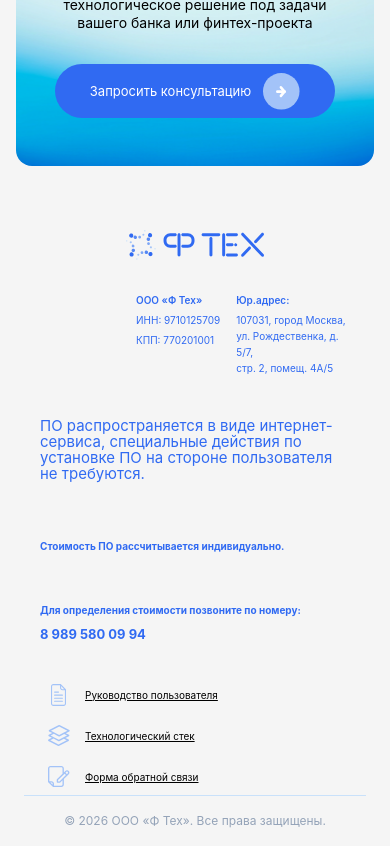
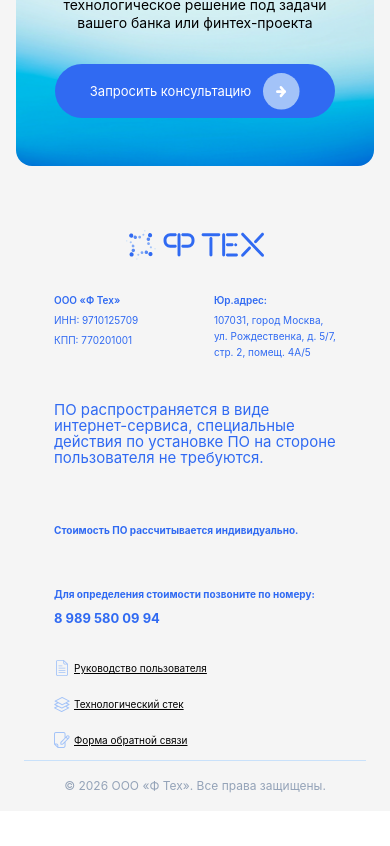
Before and after one commit to Dizel714/f-tech-landing, a Vue app: page / in a window 390 px wide. Shown: the part 5035-5881 px from the top of the page. After the commit the page ends 5846 px from the top, so only its background shows below. Built offline with nearby package versions, Linux system fonts and the light colour scheme.

Commit message:
feat: верстка футера

```diff
--- a/src/components/layout/AppFooter.vue
+++ b/src/components/layout/AppFooter.vue
@@ -59,18 +59,16 @@ const docLinks = [
 
             <div class="footer__address-block">
               <p class="footer__legal-name">Юр.адрес:</p>
-              <p class="footer__legal-row">107031, город Москва, <br> ул. Рождественка, д. 5/7, <br> стр. 2, помещ. 4А/5</p>
+              <p class="footer__legal-row">
+                107031, город Москва, <br> ул. Рождественка, д. 5/7, <br> стр. 2, помещ. 4А/5
+              </p>
             </div>
           </div>
         </div>
 
         <!-- Колонка 2: Три текстовых блока -->
         <div class="footer__col footer__col--info">
-          <div
-            v-for="block in infoBlocks"
-            :key="block.id"
-            class="footer__info-block"
-          >
+          <div v-for="block in infoBlocks" :key="block.id" class="footer__info-block">
             <h4 class="footer__info-title">{{ block.title }}</h4>
             <p class="footer__info-text" style="white-space: pre-line;">{{ block.text }}</p>
           </div>
@@ -83,32 +81,15 @@ const docLinks = [
         <div class="footer__col footer__col--links">
           <nav aria-label="Документы">
             <ul class="footer__links-list">
-              <li
-                v-for="link in docLinks"
-                :key="link.id"
-                class="footer__link-item"
-              >
+              <li v-for="link in docLinks" :key="link.id" class="footer__link-item">
                 <!-- Иконка стрелки вправо -->
                 <span class="footer__link-icon" aria-hidden="true">
-                  <img
-                    v-if="link.icon"
-                    :src="link.icon"
-                    alt=""
-                    class="footer__link-icon-img"
-                  />
+                  <img v-if="link.icon" :src="link.icon" alt="" class="footer__link-icon-img" />
                 </span>
-                                <a
-                  v-if="!link.modal"
-                  :href="link.href"
-                  :download="link.download || null"
-                  class="footer__link"
-                >{{ link.label }}</a>
-                <button
-                  v-else
-                  class="footer__link footer__link--btn"
-                  type="button"
-                  @click="emit('open-modal')"
-                >{{ link.label }}</button>
+                <a v-if="!link.modal" :href="link.href" :download="link.download || null" class="footer__link">{{
+                  link.label }}</a>
+                <button v-else class="footer__link footer__link--btn" type="button" @click="emit('open-modal')">{{
+                  link.label }}</button>
               </li>
             </ul>
           </nav>
@@ -249,7 +230,6 @@ const docLinks = [
 }
 
 .footer__info-block:first-child .footer__info-text {
-  font-family: 'Inter';
   font-style: normal;
   font-weight: 400;
   font-size: 30px;
@@ -258,7 +238,6 @@ const docLinks = [
 }
 
 .footer__info-block:nth-child(2) .footer__info-text {
-  font-family: 'Inter';
   font-style: normal;
   font-weight: 700;
   font-size: 20px;
@@ -267,7 +246,6 @@ const docLinks = [
 }
 
 .footer__info-block:nth-child(3) .footer__info-title {
-  font-family: 'Inter';
   font-style: normal;
   font-weight: 700;
   font-size: 20px;
@@ -276,7 +254,6 @@ const docLinks = [
 }
 
 .footer__info-block:nth-child(3) .footer__info-text {
-  font-family: 'Inter';
   font-style: normal;
   font-weight: 700;
   font-size: 26px;
@@ -306,7 +283,7 @@ const docLinks = [
 }
 
 .footer__link-item {
-  display: flex;             /* флекс: иконка слева, текст справа */
+  display: flex;
   align-items: center;
   gap: var(--spacing-sm);
 }
@@ -327,7 +304,6 @@ const docLinks = [
 }
 
 .footer__link {
-  font-family: 'Inter', sans-serif;
   font-style: normal;
   font-weight: 400;
   font-size: 20px;
@@ -396,7 +372,7 @@ const docLinks = [
     height: 45px;
   }
 
-  .footer__link-icon-img{
+  .footer__link-icon-img {
     width: 32px;
     height: 32px;
   }
@@ -407,7 +383,7 @@ const docLinks = [
   .footer__grid {
     grid-template-columns: 1fr 2fr;
     grid-template-rows: auto auto;
-    padding: 0 var(--spacing-2xl);
+    padding: 0 var(--spacing-2xl) 16px;
   }
 
   .footer__col--brand {
@@ -482,7 +458,7 @@ const docLinks = [
     font-size: 17px;
   }
 
-    .footer__link-icon-img{
+  .footer__link-icon-img {
     width: 27px;
     height: 27px;
   }
@@ -493,7 +469,7 @@ const docLinks = [
     grid-template-columns: 1fr 2fr;
     grid-template-rows: auto auto;
     gap: 0 var(--spacing-md);
-    padding: 0 var(--spacing-md);
+    padding: 0 var(--spacing-md) 12px;
   }
 
   .footer__divider {
@@ -545,14 +521,50 @@ const docLinks = [
     height: 30px;
   }
 
-    .footer__link-icon-img{
+  .footer__link-icon-img {
     width: 22px;
     height: 22px;
   }
 }
 
+@media (max-width: 610px) {
+
+  .footer__link-icon,
+  .footer__link-icon-img {
+    width: 20px;
+    height: 20px;
+  }
+
+  .footer__links-list {
+    gap: 16px;
+  }
+
+  .footer__link-item {
+    gap: 8px;
+  }
+
+
+}
+
+@media (max-width: 526px) {
+
+  .footer__link-icon,
+  .footer__link-icon-img {
+    width: 16px;
+    height: 16px;
+  }
+
+  .footer__links-list {
+    gap: 12px;
+  }
+
+  .footer__link-item {
+    gap: 4px;
+  }
+}
+
 /* Узкий экран: логотип → юр. блок → текстовые блоки → ссылки колонкой */
-@media (max-width: 679px) {
+@media (max-width: 494px) {
   .footer__grid {
     display: grid;
     grid-template-columns: 1fr;
@@ -564,7 +576,7 @@ const docLinks = [
     grid-template-rows: auto;
     gap: var(--spacing-xl);
     row-gap: var(--spacing-xl);
-    padding: 0 var(--spacing-md);
+    padding: 0 30px 12px;
   }
 
   .footer__col--brand {
@@ -580,10 +592,8 @@ const docLinks = [
 
   .footer__brand-legal {
     grid-area: legal;
-    width: 100%;
     flex-direction: row;
     justify-content: space-between;
-    align-items: flex-start;
     gap: var(--spacing-md);
   }
 
@@ -592,10 +602,10 @@ const docLinks = [
     min-width: 0;
     padding-left: var(--spacing-4xl);
     box-sizing: border-box;
+    padding: 0;
   }
 
   .footer__brand-legal .footer__address-block {
-    flex: 1 1 0;
     min-width: 0;
     width: auto;
     height: auto;
@@ -638,7 +648,7 @@ const docLinks = [
     flex-wrap: nowrap;
     justify-content: flex-start;
     align-items: stretch;
-    gap: var(--spacing-xs);
+    gap: 20px;
   }
 
   .footer__info-block:first-child .footer__info-text {
@@ -706,7 +716,7 @@ const docLinks = [
     font-size: 9px;
   }
 
-    .footer__link-icon-img{
+  .footer__link-icon-img {
     width: 20px;
     height: 20px;
   }
```
Lines whose indentation alone changed are shown as unchanged.
